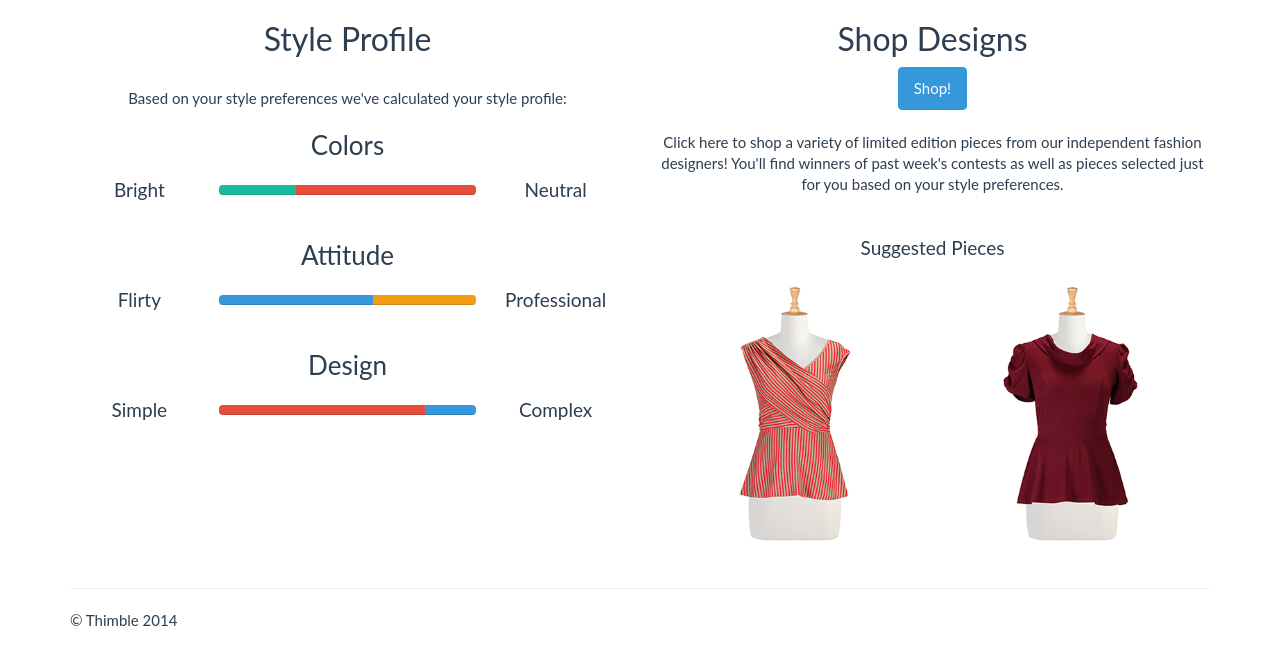
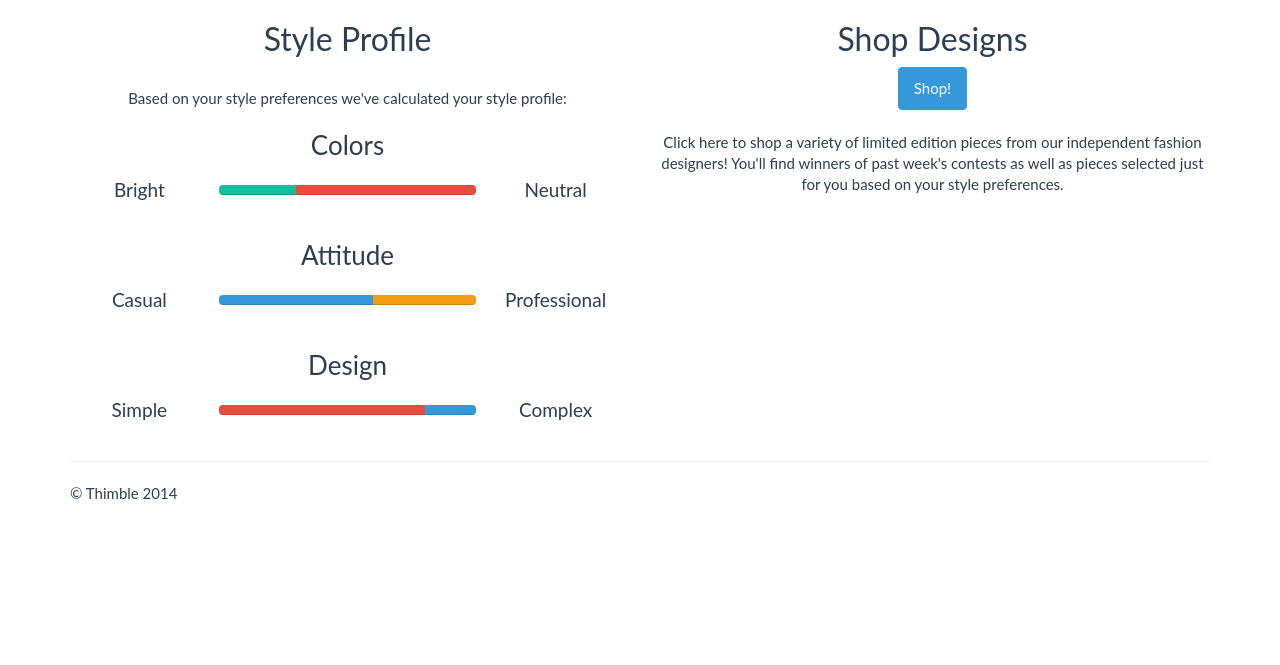
Before and after one commit to salilgupta1/thimble, a Django app: a page that uses thimble/apps/contests/templates/contests/results.html in a window 1280 px wide. Shown: the part 60-725 px from the top of the page. Run offline with Django 3.2, Linux system fonts and the light colour scheme; parts of the project's set-up code (start-up, migrations or seed data) failed here and were passed over; some libraries are stand-ins or nearby versions.

Commit message:
minor content changes

```diff
--- a/thimble/apps/contests/templates/contests/results.html
+++ b/thimble/apps/contests/templates/contests/results.html
@@ -21,13 +21,6 @@
     padding-top: 60px;
   }
   </style>
-
-  <!-- HTML5 shim and Respond.js for IE8 support of HTML5 elements and media queries -->
-    <!--[if lt IE 9]>
-      <script src="https://oss.maxcdn.com/html5shiv/3.7.2/html5shiv.min.js"></script>
-      <script src="https://oss.maxcdn.com/respond/1.4.2/respond.min.js"></script>
-      <![endif]-->
-
 
     </head>
 
@@ -78,7 +71,7 @@
             </div>
             <h3>Attitude</h3>
             <div class="stats-wrapper">
-              <h4 class="stats-label">Flirty</h4>
+              <h4 class="stats-label">Casual</h4>
               <div class="progress">
                 <div class="progress-bar progress-bar-info" style="width: 60%">
                   <span class="sr-only">35% Complete (success)</span>
@@ -112,13 +105,6 @@
           </a>
           <p>Click here to shop a variety of limited edition pieces from our independent fashion designers! You'll find winners of past week's contests as well as pieces selected just for you based on your style preferences.</p>
           <br>
-          <h4>Suggested Pieces</h4>
-            <div class="recommend-container">
-              <img src="{%static 'contests/imgs/suggest1.png'%}" alt="..." class="img-responsive img-rounded">
-            </div>
-            <div class="recommend-container">
-              <img src="{%static 'contests/imgs/suggest2.png'%}" alt="..." class="img-responsive img-rounded">
-            </div>
           </div>
         </div>
 
```
Also changed, not shown: thimble/apps/contests/templates/contests/shop.html (+12 -3 lines).
